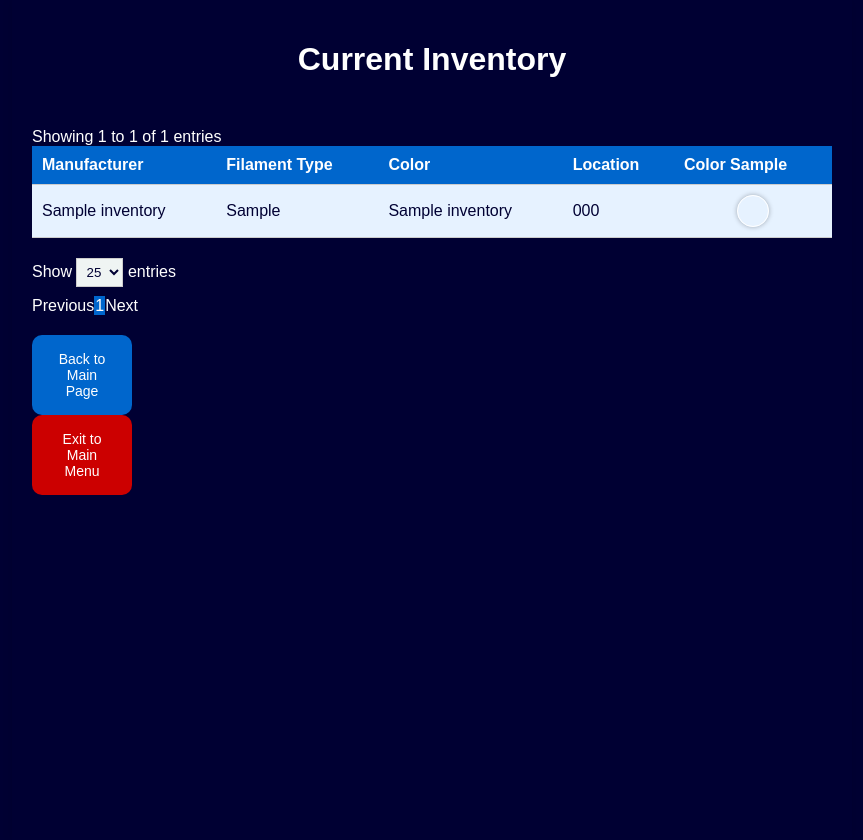
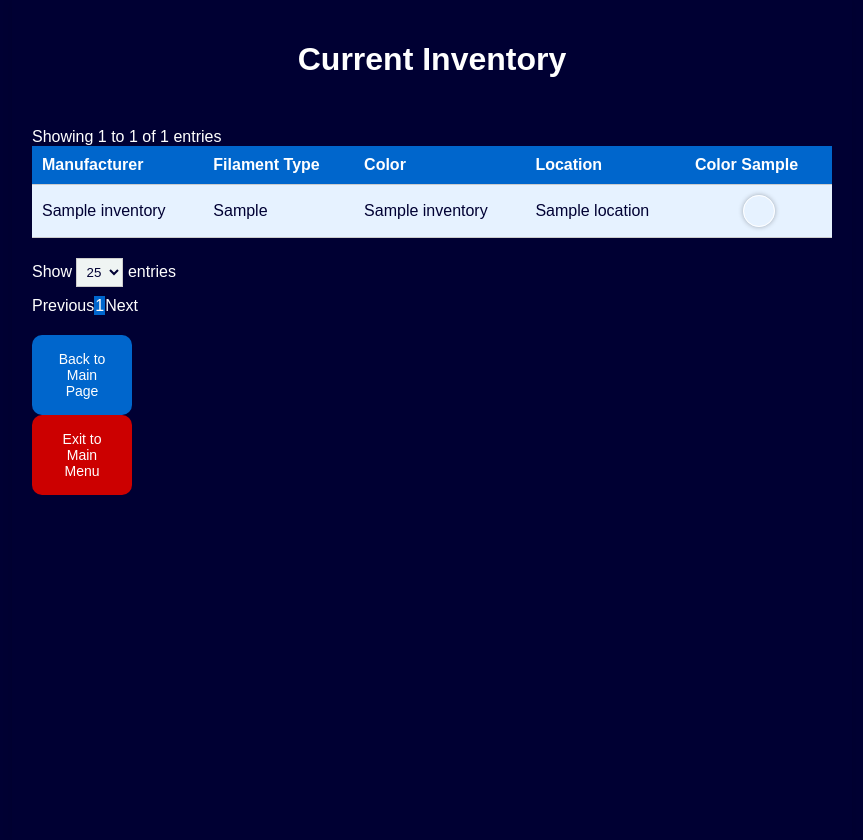
Before and after one commit to kosielemmer/filamento, a Flask app: page /view_inventory in a window 1280 px wide. Shown: the whole page, without its empty margins (208-1071 px from the left). Run offline with Flask 3, Linux system fonts and the light colour scheme; a database or web service that is not in the repository returns one stand-in record (values such as "Sample title"); some libraries are stand-ins or nearby versions.

Commit message:
fix: Swap location and color hex code in inventory table

```diff
--- a/templates/view_inventory.html
+++ b/templates/view_inventory.html
@@ -19,8 +19,8 @@
                 <td>{{ item[0] }}</td>
                 <td>{{ item[1] }}</td>
                 <td>{{ item[2] }}</td>
-                <td>{{ item[3] }}</td>
-                <td><div class="color-sample-container"><div class="color-sample" style="background-color: {{ item[4] }}; opacity: 1;" title="{{ item[2] }}"></div></div></td>
+                <td>{{ item[4] }}</td>
+                <td><div class="color-sample-container"><div class="color-sample" style="background-color: {{ item[3] }}; opacity: 1;" title="{{ item[2] }}"></div></div></td>
             </tr>
             {% endfor %}
         </tbody>
```
